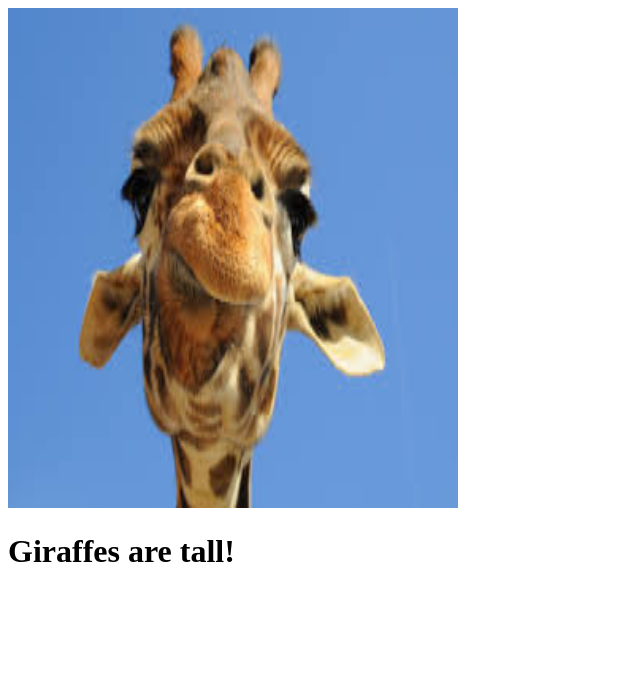
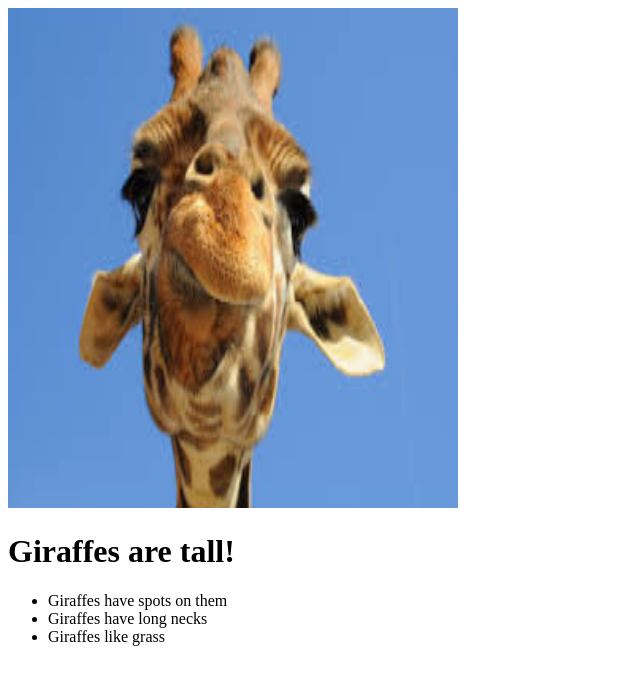
Before and after one commit to alleyrubadeau/giraffes, a plain HTML site: page index.html in a window 1280 px wide. Shown: the whole page, without its empty margins (0-640 px from the left). Drawn offline with Linux system fonts and the light colour scheme.

Commit message:
added fun facts

```diff
--- a/index.html
+++ b/index.html
@@ -7,6 +7,11 @@
 </head>
 <body>
   <h1>Giraffes are tall!</h1>
+<ul>
+    <li>Giraffes have spots on them</li>
+    <li>Giraffes have long necks</li>
+    <li>Giraffes like grass</li>
+</ul>
 
 </body>
 </html>
```
